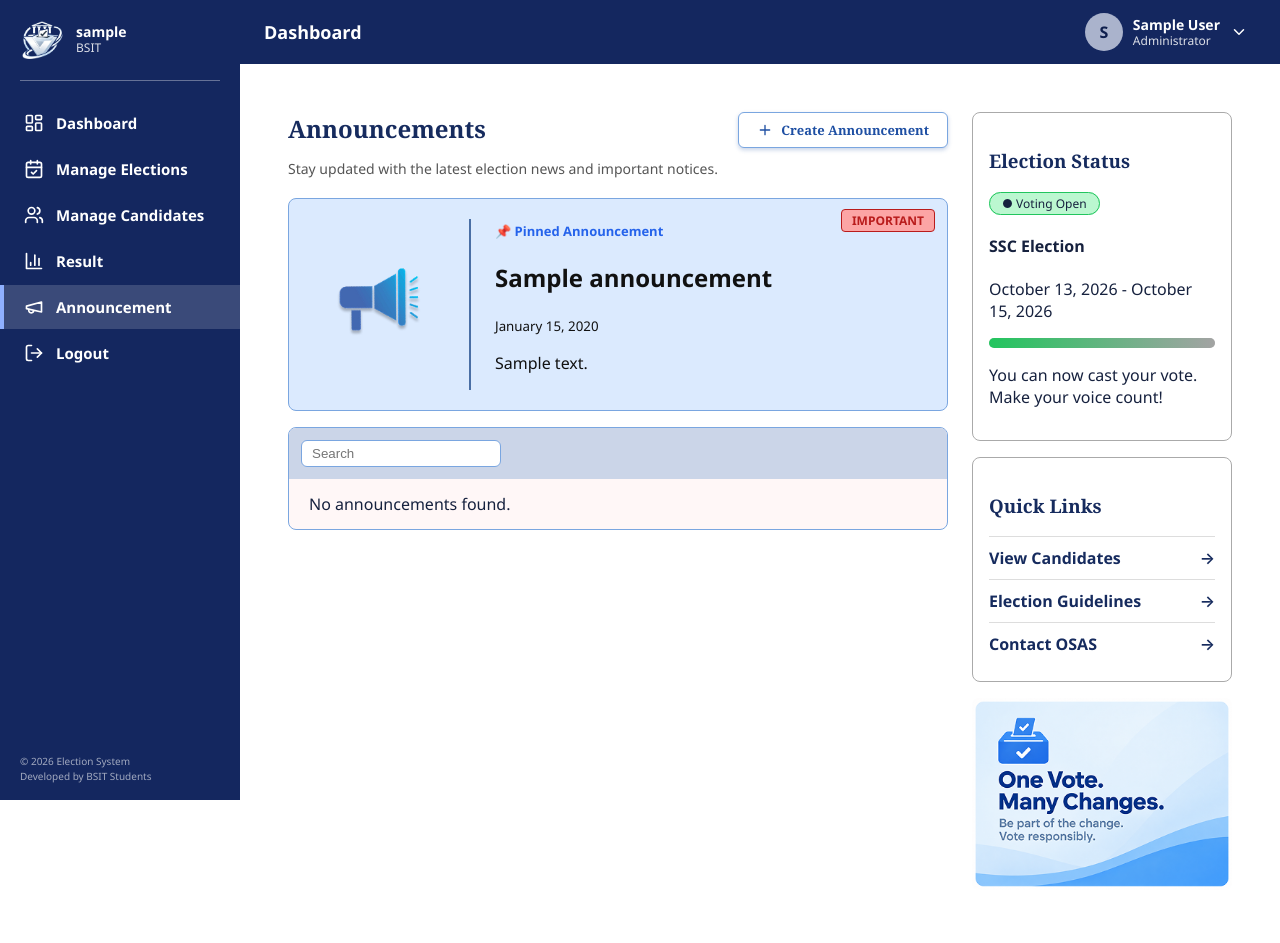
After one commit to Markanthonyllanora/OSAS-VOTING-SYSTEM, a Django app: page /announcements/manage/ in a window 1280 px wide. The commit adds this page. Run offline with Django 5.2, Linux system fonts and the light colour scheme; a user stored in the database is signed in; tables that the repository leaves empty hold one stand-in row (values such as "Sample post").

Commit message:
Add student and admin announcements pages

```diff
--- /dev/null
+++ b/app/announcements/forms.py
@@ -0,0 +1,19 @@
+from django import forms
+from .models import Announcement
+
+
+class AnnouncementForm(forms.ModelForm):
+    class Meta:
+        model = Announcement
+        fields = ["title", "content", "visibility", "is_pinned", "is_important", "is_published"]
+        labels = {
+            "content": "Message",
+            "is_pinned": "Pin this announcement",
+            "is_important": "Mark as important",
+            "is_published": "Publish Now",
+        }
+        widgets = {
+            "title": forms.TextInput(attrs={"class": "modal-input"}),
+            "content": forms.Textarea(attrs={"class": "modal-input", "rows": 4}),
+            "visibility": forms.RadioSelect(),
+        }
--- a/app/announcements/urls.py
+++ b/app/announcements/urls.py
@@ -1,6 +1,10 @@
 from django.urls import path
+from . import views
 
 app_name = "announcements"
 
 urlpatterns = [
+    path("", views.student_announcements, name="student_list"),
+    path("manage/", views.admin_announcements, name="admin_list"),
+    path("<int:pk>/", views.announcement_detail, name="detail"),
 ]
--- a/app/announcements/views.py
+++ b/app/announcements/views.py
@@ -1,3 +1,71 @@
-from django.shortcuts import render
+from django.contrib.admin.views.decorators import staff_member_required
+from django.contrib.auth.decorators import login_required
+from django.db.models import Q
+from django.shortcuts import render, redirect, get_object_or_404
 
-# Create your views here.
+from .forms import AnnouncementForm
+from .models import Announcement
+
+
+@login_required
+def student_announcements(request):
+    query = request.GET.get("q", "").strip()
+    announcements = Announcement.objects.filter(is_published=True)
+
+    pinned = announcements.filter(is_pinned=True).first()
+    others = announcements.exclude(pk=pinned.pk) if pinned else announcements
+
+    if query:
+        others = others.filter(Q(title__icontains=query) | Q(content__icontains=query))
+
+    return render(request, "STUDENT/announcement_student.html", {
+        "pinned": pinned,
+        "announcements": others,
+        "query": query,
+        "active_page": "announcements",
+    })
+
+
+@staff_member_required
+def admin_announcements(request):
+    show_modal = False
+
+    if request.method == "POST":
+        form = AnnouncementForm(request.POST)
+        if form.is_valid():
+            form.save()
+            return redirect("announcements:admin_list")
+        show_modal = True
+    else:
+        form = AnnouncementForm()
+
+    query = request.GET.get("q", "").strip()
+    announcements = Announcement.objects.all()
+
+    pinned = announcements.filter(is_pinned=True).first()
+    others = announcements.exclude(pk=pinned.pk) if pinned else announcements
+
+    if query:
+        others = others.filter(Q(title__icontains=query) | Q(content__icontains=query))
+
+    return render(request, "OSAS/announcement_admin.html", {
+        "pinned": pinned,
+        "announcements": others,
+        "query": query,
+        "form": form,
+        "show_modal": show_modal,
+        "active_page": "announcements",
+    })
+
+
+@login_required
+def announcement_detail(request, pk):
+    if request.user.is_staff:
+        announcement = get_object_or_404(Announcement, pk=pk)
+    else:
+        announcement = get_object_or_404(Announcement, pk=pk, is_published=True)
+
+    return render(request, "STUDENT/announcement_detail.html", {
+        "announcement": announcement,
+        "active_page": "announcements",
+    })
--- a/config/urls.py
+++ b/config/urls.py
@@ -4,4 +4,5 @@ from django.urls import path, include
 urlpatterns = [
     path('admin/', admin.site.urls),
     path('navigations/', include('app.dashboard.urls')),
+    path("announcements/", include("app.announcements.urls")),
 ]
--- /dev/null
+++ b/static/OSAS/css/announcement_admin.css
@@ -0,0 +1,136 @@
+.ann-header {
+  display: flex;
+  justify-content: space-between;
+  align-items: flex-start;
+  gap: 16px;
+}
+
+.btn-create {
+  display: inline-flex;
+  align-items: center;
+  gap: 8px;
+  background: #ffffff;
+  color: #1e4fa3;
+  border: 1px solid #7aa6e0;
+  border-radius: 6px;
+  padding: 8px 18px;
+  font-family: Georgia, serif;
+  font-size: 13px;
+  font-weight: 600;
+  white-space: nowrap;
+  cursor: pointer;
+  box-shadow: 0 2px 4px rgba(30, 79, 163, 0.25);
+  transition: background 0.15s;
+}
+.btn-create:hover { background: #eaf2ff; }
+.btn-create .plus { width: 16px; height: 16px; }
+
+.modal-overlay {
+  display: none;
+  position: fixed;
+  inset: 0;
+  z-index: 1000;
+  background: rgba(0, 0, 0, 0.45);
+  align-items: center;
+  justify-content: center;
+}
+.modal-overlay.open { display: flex; }
+
+.modal-box {
+  width: 460px;
+  max-width: 92%;
+  max-height: 92vh;
+  overflow-y: auto;
+  background: #fff;
+  border-radius: 10px;
+  box-shadow: 0 10px 30px rgba(0, 0, 0, 0.3);
+}
+.modal-head {
+  display: flex;
+  justify-content: space-between;
+  align-items: center;
+  background: #162b5e;
+  color: #fff;
+  padding: 12px 18px;
+  font-weight: 700;
+}
+.modal-x { background: none; border: none; color: #fff; font-size: 14px; cursor: pointer; }
+.modal-body { padding: 18px 20px; }
+.modal-label { display: block; font-weight: 700; margin: 14px 0 6px; color: #111; }
+.modal-label.light { font-weight: 500; }
+
+.modal-input {
+  width: 100%;
+  box-sizing: border-box;
+  padding: 8px 10px;
+  border: 1px solid #7aa6e0;
+  border-radius: 6px;
+  background: #fff7f7;
+  font-family: inherit;
+}
+.modal-input:focus { outline: 2px solid #bcd3f5; }
+.errorlist { color: #b91c1c; font-size: 12px; margin: 4px 0 0; padding: 0; list-style: none; }
+
+.radio-row, .check-row { display: flex; flex-wrap: wrap; gap: 8px 24px; font-size: 13px; }
+.radio-row ul, .radio-row div { display: contents; }
+.radio-opt { display: flex; align-items: center; gap: 6px; cursor: pointer; }
+
+.toggle {
+  display: inline-flex;
+  align-items: center;
+  gap: 8px;
+  background: #dbeafe;
+  border-radius: 999px;
+  padding: 4px 12px 4px 4px;
+  cursor: pointer;
+  font-size: 12px;
+  font-weight: 700;
+}
+.toggle input { display: none; }
+.toggle-track {
+  width: 34px;
+  height: 18px;
+  background: #9ca3af;
+  border-radius: 999px;
+  position: relative;
+  transition: background 0.2s;
+}
+.toggle-track::after {
+  content: "";
+  position: absolute;
+  top: 2px;
+  left: 2px;
+  width: 14px;
+  height: 14px;
+  background: #fff;
+  border-radius: 50%;
+  transition: left 0.2s;
+}
+.toggle input:checked + .toggle-track { background: #2563eb; }
+.toggle input:checked + .toggle-track::after { left: 18px; }
+
+.modal-foot {
+  display: flex;
+  justify-content: flex-end;
+  gap: 8px;
+  padding: 12px 20px;
+  border-top: 1px solid #ddd;
+}
+.btn-cancel {
+  background: #dc2626;
+  color: #fff;
+  border: none;
+  border-radius: 4px;
+  padding: 6px 14px;
+  font-size: 12px;
+  cursor: pointer;
+}
+.btn-post {
+  background: #2563eb;
+  color: #fff;
+  border: none;
+  border-radius: 4px;
+  padding: 6px 14px;
+  font-size: 12px;
+  cursor: pointer;
+}
--- /dev/null
+++ b/static/STUDENT/css/announcement.css
@@ -0,0 +1,91 @@
+.ann-layout { display: grid; grid-template-columns: 1fr 260px; gap: 24px; padding: 24px; }
+.ann-title { font-family: Georgia, serif; color: #162b5e; margin: 0; }
+.ann-subtitle { color: #555; font-size: 14px; margin-bottom: 20px; }
+
+.pinned-card {
+  display: flex;
+  align-items: stretch;
+  gap: 24px;
+  position: relative;
+  background: #dbeafe;
+  border: 1px solid #7aa6e0;
+  border-radius: 8px;
+  padding: 20px;
+  text-decoration: none;
+  color: #111;
+  margin-bottom: 16px;
+}
+.pinned-icon-wrap {
+  display: flex;
+  align-items: center;
+  justify-content: center;
+  padding: 0 28px 0 12px;
+  border-right: 2px solid #4a6fa5;
+}
+.pinned-icon { width: 120px; height: auto; flex-shrink: 0; }
+.pinned-body { flex: 1; align-self: center; }
+.pinned-label { color: #2563eb; font-weight: 600; font-size: 13px; }
+.badge-important {
+  position: absolute;
+  top: 10px;
+  right: 12px;
+  background: #fca5a5;
+  color: #b91c1c;
+  border: 1px solid #b91c1c;
+  border-radius: 4px;
+  padding: 2px 10px;
+  font-size: 12px;
+  font-weight: 700;
+}
+
+.ann-list-card { border: 1px solid #7aa6e0; border-radius: 8px; overflow: hidden; background: #fff7f7; }
+.ann-search { background: #cbd5e8; padding: 12px; }
+.ann-search input { width: 200px; padding: 5px 10px; border: 1px solid #7aa6e0; border-radius: 6px; }
+.ann-list { list-style: none; margin: 0; padding: 0; }
+.ann-list li a {
+  display: flex;
+  justify-content: space-between;
+  align-items: center;
+  padding: 14px 20px;
+  border-bottom: 1px solid #222;
+  text-decoration: none;
+  color: #111;
+}
+.ann-list small { display: block; font-size: 12px; }
+.ann-empty { padding: 14px 20px; }
+.chevron { font-size: 28px; color: #666; }
+
+.side-card { background: #fff; border: 1px solid #aaa; border-radius: 8px; padding: 16px; margin-bottom: 16px; }
+.side-card h3 { font-family: Georgia, serif; color: #162b5e; }
+.status-pill { background: #bbf7d0; border: 1px solid #22c55e; border-radius: 999px; padding: 2px 12px; font-size: 12px; }
+.progress { height: 10px; background: #ddd; border-radius: 99px; margin: 10px 0; }
+.progress-bar { height: 100%; width: 100%; background: linear-gradient(90deg, #22c55e, #a3a3a3); border-radius: 99px; }
+.quick-link {
+  display: flex;
+  justify-content: space-between;
+  padding: 10px 0;
+  color: #162b5e;
+  font-weight: 600;
+  text-decoration: none;
+  border-top: 1px solid #ddd;
+}
+.side-banner { width: 100%; border-radius: 8px; }
+
+.detail-back { display: inline-block; margin-bottom: 16px; color: #162b5e; font-weight: 600; text-decoration: none; }
+.detail-back:hover { text-decoration: underline; }
+.detail-card { background: #dbeafe; border: 1px solid #7aa6e0; border-radius: 8px; padding: 28px; }
+.detail-tags { display: flex; flex-wrap: wrap; align-items: center; gap: 8px; margin-bottom: 12px; }
+.detail-tags .badge-important { position: static; }
+.detail-pinned { color: #2563eb; font-weight: 600; font-size: 13px; }
+.detail-draft {
+  padding: 2px 10px;
+  font-size: 12px;
+  font-weight: 600;
+  color: #92400e;
+  background: #fef3c7;
+  border: 1px solid #f59e0b;
+  border-radius: 4px;
+}
+.detail-title { font-family: Georgia, serif; color: #162b5e; margin: 0 0 6px; }
+.detail-date { color: #555; font-size: 13px; margin: 0 0 20px; }
+.detail-body { line-height: 1.7; color: #222; background: #fff; border-radius: 6px; padding: 18px 20px; }
--- /dev/null
+++ b/templates/OSAS/announcement_admin.html
@@ -0,0 +1,142 @@
+{% extends "base.html" %}
+{% load static %}
+
+{% block title %}Manage Announcements | OSAS Voting System{% endblock %}
+
+{% block extra_css %}
+  <link rel="stylesheet" href="{% static 'STUDENT/css/announcement.css' %}">
+  <link rel="stylesheet" href="{% static 'OSAS/css/announcement_admin.css' %}">
+{% endblock %}
+
+{% block content %}
+<div class="ann-layout">
+
+  <section class="ann-main">
+    <div class="ann-header">
+      <div>
+        <h1 class="ann-title">Announcements</h1>
+        <p class="ann-subtitle">Stay updated with the latest election news and important notices.</p>
+      </div>
+      <button type="button" class="btn-create" id="openModal">
+        <svg class="plus" viewBox="0 0 24 24" fill="none" stroke="currentColor" stroke-width="2" stroke-linecap="round" aria-hidden="true"><path d="M12 5v14M5 12h14"/></svg>
+        <span>Create Announcement</span>
+      </button>
+    </div>
+
+    {% if pinned %}
+    <a href="{% url 'announcements:detail' pinned.pk %}" class="pinned-card">
+      <div class="pinned-icon-wrap">
+        <img src="{% static 'images/megaphone.png' %}" alt="" class="pinned-icon">
+      </div>
+      <div class="pinned-body">
+        <span class="pinned-label">📌 Pinned Announcement</span>
+        <h2>{{ pinned.title }}</h2>
+        <small>{{ pinned.date_posted|date:"F j, Y" }}</small>
+        <p>{{ pinned.content|truncatechars:120 }}</p>
+      </div>
+      {% if pinned.is_important %}<span class="badge-important">IMPORTANT</span>{% endif %}
+    </a>
+    {% endif %}
+
+    <div class="ann-list-card">
+      <form method="get" class="ann-search">
+        <input type="text" name="q" value="{{ query }}" placeholder="Search">
+      </form>
+      <ul class="ann-list">
+        {% for a in announcements %}
+        <li>
+          <a href="{% url 'announcements:detail' a.pk %}">
+            <div>
+              <small>{{ a.date_posted|date:"F j, Y" }}{% if not a.is_published %} · <em>Draft</em>{% endif %}</small>
+              <strong>{{ a.title }}</strong>
+            </div>
+            <span class="chevron">›</span>
+          </a>
+        </li>
+        {% empty %}
+        <li class="ann-empty">No announcements found.</li>
+        {% endfor %}
+      </ul>
+    </div>
+  </section>
+
+  <aside class="ann-side">
+    <div class="side-card">
+      <h3>Election Status</h3>
+      <span class="status-pill">● Voting Open</span>
+      <h4>SSC Election</h4>
+      <p class="side-date">October 13, 2026 - October 15, 2026</p>
+      <div class="progress"><div class="progress-bar"></div></div>
+      <p class="side-note">You can now cast your vote.<br>Make your voice count!</p>
+    </div>
+
+    <div class="side-card">
+      <h3>Quick Links</h3>
+      <a href="#" class="quick-link">View Candidates <span>→</span></a>
+      <a href="#" class="quick-link">Election Guidelines <span>→</span></a>
+      <a href="#" class="quick-link">Contact OSAS <span>→</span></a>
+    </div>
+
+    <img src="{% static 'images/one-vote-banner.png' %}" alt="One Vote. Many Changes." class="side-banner">
+  </aside>
+
+</div>
+
+<div class="modal-overlay {% if show_modal %}open{% endif %}" id="modalOverlay">
+  <div class="modal-box">
+    <div class="modal-head">
+      <span>Add Announcement</span>
+      <button type="button" class="modal-x" id="closeModal">X</button>
+    </div>
+
+    <form method="post">
+      {% csrf_token %}
+      <div class="modal-body">
+
+        <label class="modal-label" for="{{ form.title.id_for_label }}">Title</label>
+        {{ form.title }}
+        {{ form.title.errors }}
+
+        <label class="modal-label" for="{{ form.content.id_for_label }}">Message</label>
+        {{ form.content }}
+        {{ form.content.errors }}
+
+        <p class="modal-label">Visibility</p>
+        <div class="radio-row">
+          {% for radio in form.visibility %}
+            <label class="radio-opt">{{ radio.tag }} {{ radio.choice_label }}</label>
+          {% endfor %}
+        </div>
+
+        <p class="modal-label light">Options</p>
+        <div class="check-row">
+          <label class="radio-opt">{{ form.is_pinned }} Pin this announcement</label>
+          <label class="radio-opt">{{ form.is_important }} Mark as important</label>
+        </div>
+
+        <p class="modal-label light">Status</p>
+        <label class="toggle">
+          {{ form.is_published }}
+          <span class="toggle-track"></span>
+          <span class="toggle-text">Publish Now</span>
+        </label>
+
+      </div>
+      <div class="modal-foot">
+        <button type="button" class="btn-cancel" id="cancelModal">Cancel</button>
+        <button type="submit" class="btn-post">Post Announcement</button>
+      </div>
+    </form>
+  </div>
+</div>
+{% endblock %}
+
+{% block extra_js %}
+<script>
+  const overlay = document.getElementById("modalOverlay");
+  document.getElementById("openModal").onclick = () => overlay.classList.add("open");
+  document.getElementById("closeModal").onclick = () => overlay.classList.remove("open");
+  document.getElementById("cancelModal").onclick = () => overlay.classList.remove("open");
+  overlay.addEventListener("click", e => { if (e.target === overlay) overlay.classList.remove("open"); });
+</script>
+{% endblock %}
--- a/templates/includes/admin_sidebar.html
+++ b/templates/includes/admin_sidebar.html
@@ -32,7 +32,7 @@
       <span class="nav-label">Result</span>
     </a>
 
-    <a href="#" class="nav-link {% if active_page == 'announcements' %}active{% endif %}" {% if active_page == 'announcements' %}aria-current="page"{% endif %} title="Announcement">
+    <a href="{% url 'announcements:admin_list' %}" class="nav-link {% if active_page == 'announcements' %}active{% endif %}" {% if active_page == 'announcements' %}aria-current="page"{% endif %} title="Announcement">
       <svg class="nav-icon" viewBox="0 0 24 24" aria-hidden="true"><path d="m3 11 18-5v12L3 14v-3z"/><path d="M11.6 16.8a3 3 0 1 1-5.8-1.6"/></svg>
       <span class="nav-label">Announcement</span>
     </a>
```
Also changed, not shown: app/announcements/admin.py (+7 -1 lines), app/announcements/models.py (+21 -1 lines), templates/STUDENT/announcement_detail.html (added, +55 -0 lines), templates/STUDENT/announcement_student.html (added, +75 -0 lines), app/announcements/migrations/0001_initial.py (added), static/images/megaphone.png (added), static/images/one-vote-banner.png (added).
